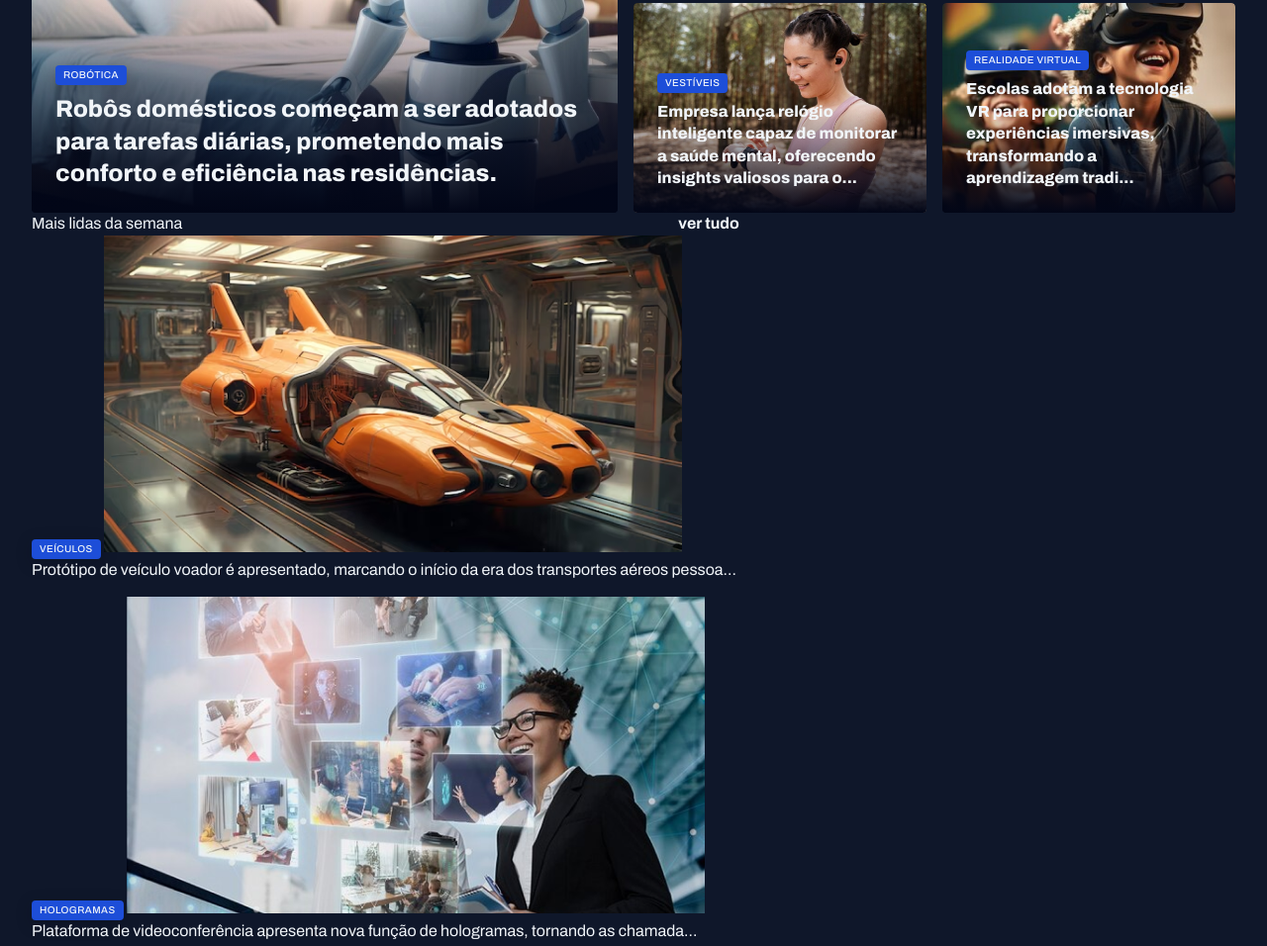
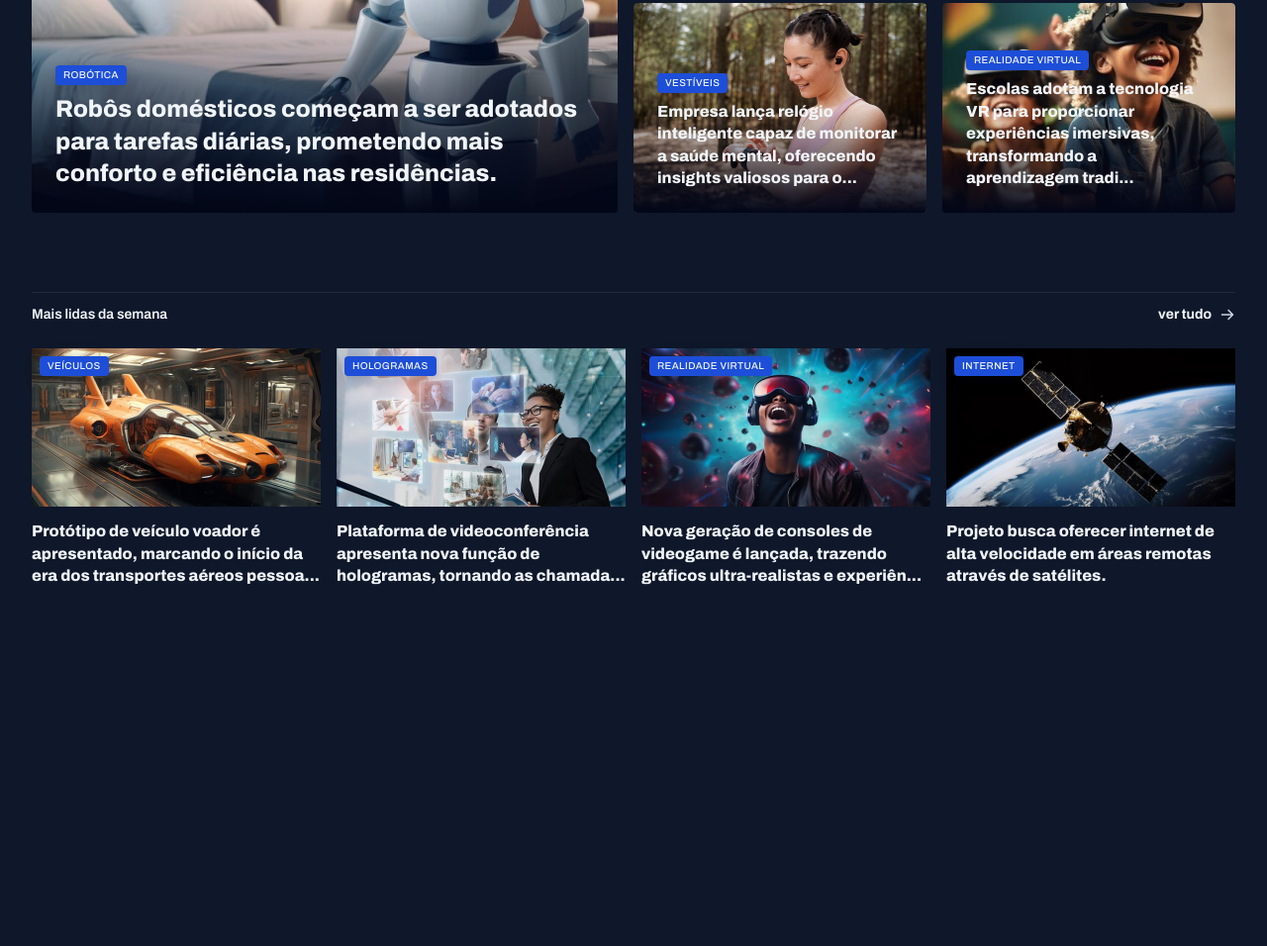
Before and after one commit to DuruFernando/frontend---portal-de-noticias, a plain HTML site: page index.html in a window 1280 px wide. Shown: the part 389-1345 px from the top of the page at 99% size. After the commit the page ends 983 px from the top, so only its background shows below. Drawn offline with Linux system fonts and the light colour scheme.

Commit message:
apply style at weekly section

```diff
--- a/styles/global.css
+++ b/styles/global.css
@@ -53,6 +53,7 @@ img {
 
 main {
     margin-top: 40px;
+    gap: 80px;
 }
 
 .content-tag {
--- a/styles/sections.css
+++ b/styles/sections.css
@@ -1,3 +1,24 @@
+section header {
+    border-top: 1px solid var(--stroke-color);
+    padding-block: 12px 24px;
+    font: var(--text-span);
+
+    a {
+        justify-self: end;
+        align-items: center;
+        gap: 8px;
+
+        span {
+            background-image: url(../assets/icons/ArrowRight.svg);
+            width: 16px;
+            height: 16px;
+        }
+        &:hover span {
+            background-image: url(../assets/icons/ArrowRight-hover.svg)
+        }
+    }
+}
+
 #featured {
     img {
         height: 100%;
@@ -31,3 +52,28 @@
         }
     }
 }
+
+#weekly {
+    &>div {
+        grid-template-columns: repeat(4, 292px);
+    }
+
+    img {
+        height: 160px;
+    }
+
+    figure {
+        position: relative;
+
+        .content-tag {
+            position: absolute;
+            top: 8px;
+            left: 8px;
+        }
+
+        p {
+            margin-top: 8px;
+            font-weight: 800;
+        }
+    }
+}
```
